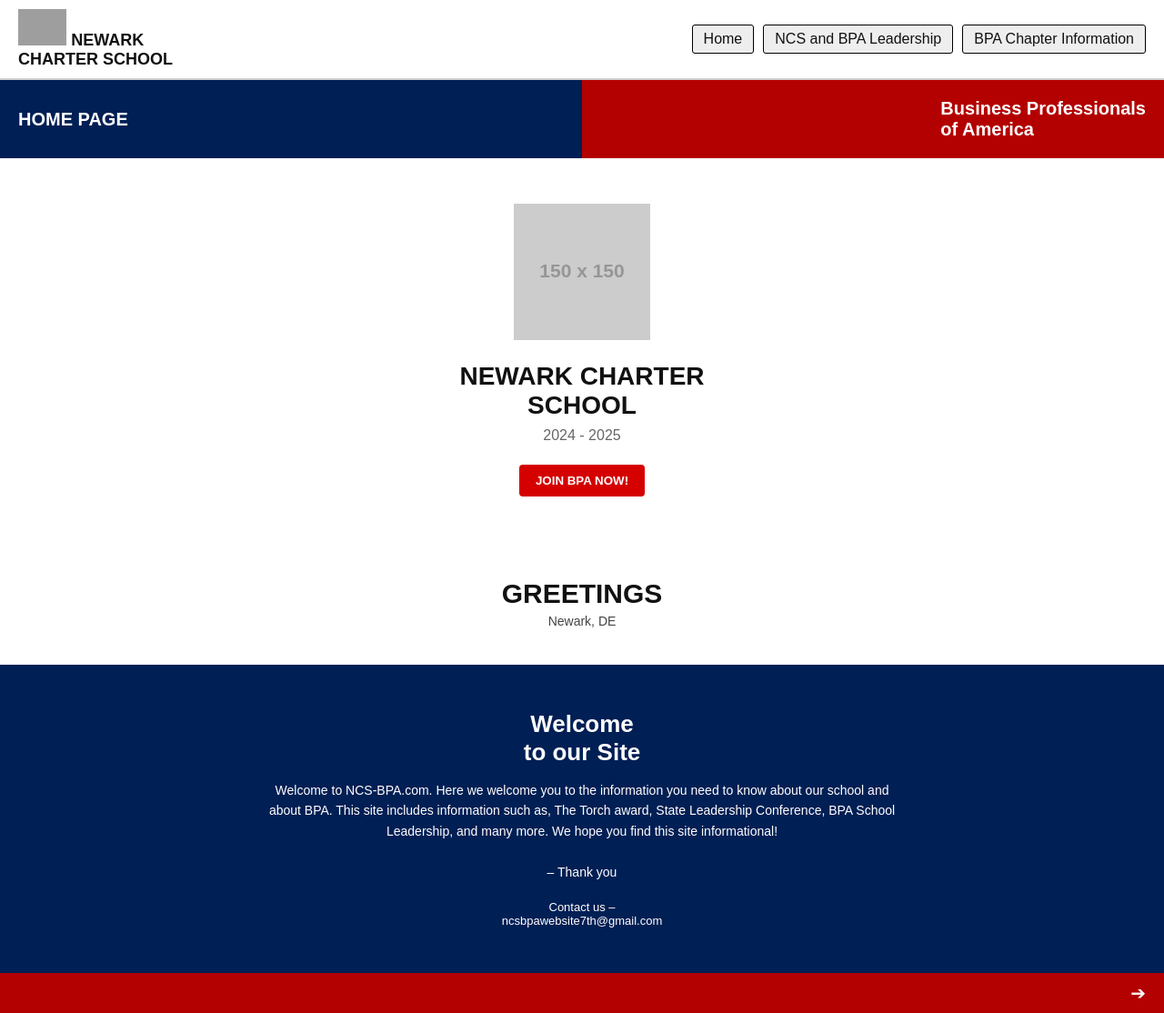
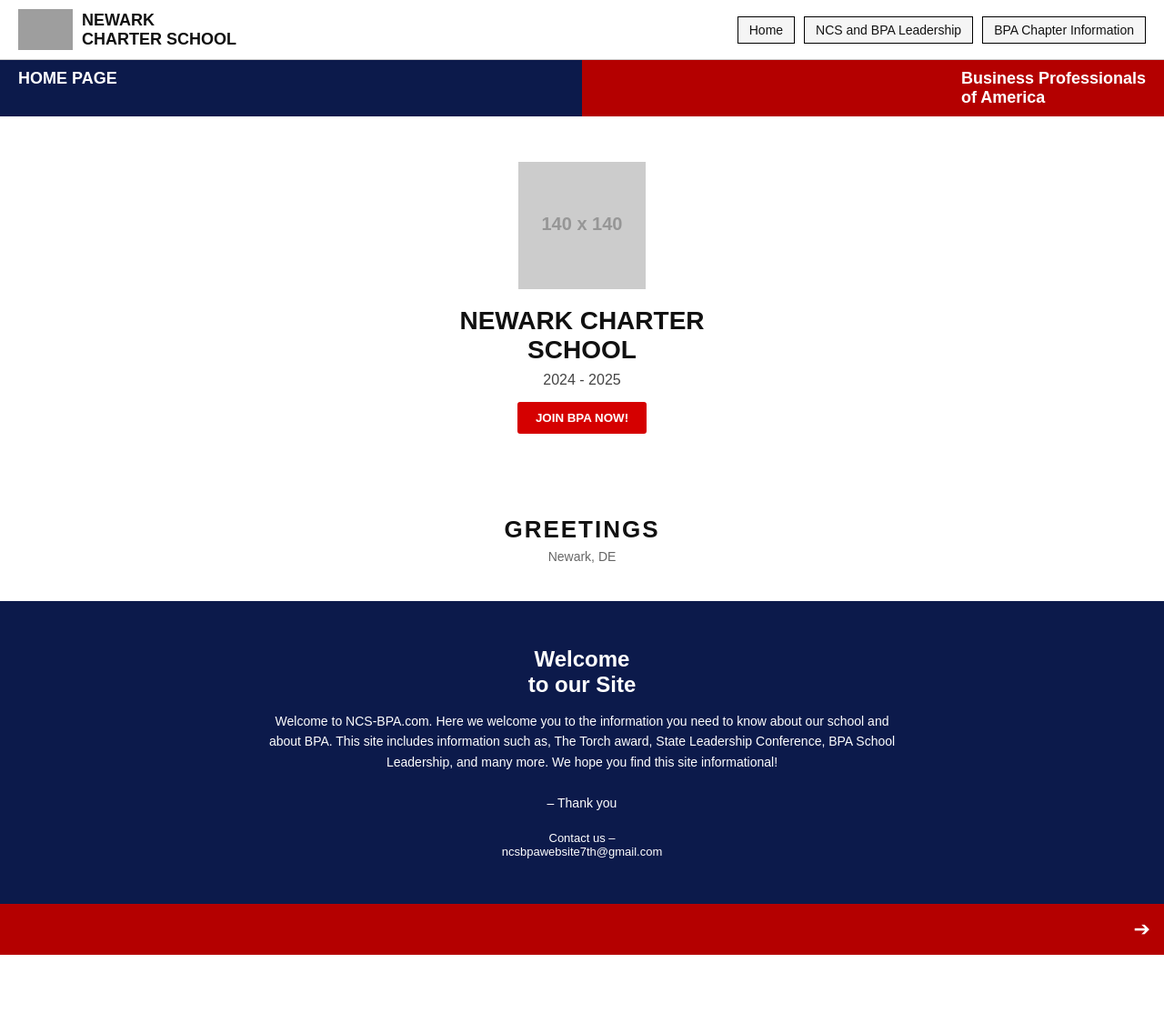
Before and after one commit to Harty45/StartPilot, a plain HTML site: page index.html in a window 1280 px wide. Shown: the whole page at 91% size. After the commit the page ends 1050 px from the top, so only its background shows below. Drawn offline with Linux system fonts and the light colour scheme; grey boxes are pictures that could not be loaded; placeholder pictures from the web are drawn by us.

Commit message:
Update index.html

```diff
--- a/index.html
+++ b/index.html
@@ -5,7 +5,7 @@
   <meta name="viewport" content="width=device-width, initial-scale=1.0" />
   <title>Newark Charter School - BPA</title>
   <style>
-    /* Global Styles */
+    /* Reset */
     * {
       margin: 0;
       padding: 0;
@@ -14,7 +14,7 @@
 
     body {
       font-family: Arial, sans-serif;
-      background-color: #fff;
+      background: #fff;
       color: #111;
     }
 
@@ -23,23 +23,26 @@
       color: inherit;
     }
 
-    /* Header */
+    /* HEADER */
     header {
       display: flex;
       align-items: center;
       justify-content: space-between;
+      padding: 10px 20px;
       background: #fff;
-      padding: 10px 20px;
-      border-bottom: 2px solid #ccc;
+      border-bottom: 1px solid #ccc;
     }
 
-    header img {
-      height: 40px;
+    .logo-name {
+      display: flex;
+      align-items: center;
+      gap: 10px;
+      font-size: 18px;
+      font-weight: bold;
     }
 
-    header .school-name {
-      font-weight: bold;
-      font-size: 18px;
+    .logo-name img {
+      height: 45px;
     }
 
     nav ul {
@@ -49,37 +52,36 @@
     }
 
     nav ul li {
-      background: #eee;
+      border: 1px solid #000;
       padding: 6px 12px;
-      border: 1px solid #000;
-      border-radius: 3px;
+      font-size: 14px;
+      background: #f5f5f5;
     }
 
     nav ul li:hover {
       background: #ddd;
     }
 
-    /* Hero Banner */
-    .hero {
+    /* TOP STRIP */
+    .top-strip {
       display: flex;
       justify-content: space-between;
-      align-items: center;
-      background: linear-gradient(to right, #001f54 50%, #b30000 50%);
+      background: linear-gradient(to right, #0c1a4b 50%, #b40000 50%);
       color: #fff;
-      padding: 20px;
-      font-size: 20px;
       font-weight: bold;
+      padding: 10px 20px;
+      font-size: 18px;
     }
 
-    /* Main Section */
+    /* MAIN SECTION */
     .main {
       text-align: center;
       padding: 50px 20px;
     }
 
     .main img {
-      width: 150px;
-      margin-bottom: 20px;
+      width: 140px;
+      margin-bottom: 15px;
     }
 
     .main h1 {
@@ -88,20 +90,19 @@
     }
 
     .main .year {
+      margin-top: 8px;
       font-size: 16px;
-      margin: 8px 0;
-      color: #666;
+      color: #444;
     }
 
     .main .btn {
-      display: inline-block;
       margin-top: 15px;
-      padding: 10px 18px;
+      padding: 10px 20px;
       background: #d50000;
       color: #fff;
       font-weight: bold;
       border: none;
-      border-radius: 4px;
+      border-radius: 3px;
       cursor: pointer;
     }
 
@@ -109,30 +110,33 @@
       background: #a00000;
     }
 
-    /* Greetings Section */
+    /* GREETINGS */
     .greetings {
       text-align: center;
       padding: 40px 20px;
-      font-size: 20px;
+    }
+
+    .greetings h2 {
+      font-size: 26px;
+      letter-spacing: 2px;
+      margin-bottom: 5px;
     }
 
     .greetings span {
-      display: block;
       font-size: 14px;
-      margin-top: 5px;
-      color: #444;
+      color: #666;
     }
 
-    /* Welcome Section */
+    /* WELCOME SECTION */
     .welcome {
-      background: #001f54;
+      background: #0c1a4b;
       color: #fff;
       text-align: center;
       padding: 50px 20px;
     }
 
     .welcome h2 {
-      font-size: 26px;
+      font-size: 24px;
       margin-bottom: 15px;
     }
 
@@ -144,22 +148,23 @@
     }
 
     .welcome .contact {
-      margin-top: 15px;
+      margin-top: 10px;
       font-size: 13px;
     }
 
-    /* Bottom Arrow */
-    .arrow {
-      text-align: right;
-      background: #b30000;
-      padding: 10px 20px;
+    /* RED BOTTOM ARROW STRIP */
+    .arrow-strip {
+      background: #b40000;
+      padding: 15px;
+      display: flex;
+      justify-content: flex-end;
     }
 
-    .arrow button {
+    .arrow-strip button {
       background: none;
       border: none;
       color: #fff;
-      font-size: 20px;
+      font-size: 22px;
       cursor: pointer;
     }
   </style>
@@ -168,9 +173,12 @@
 
   <!-- Header -->
   <header>
-    <div class="school-name">
+    <div class="logo-name">
       <img src="https://upload.wikimedia.org/wikipedia/commons/thumb/5/51/Red_star.svg/1200px-Red_star.svg.png" alt="Logo">
-      NEWARK <br> CHARTER SCHOOL
+      <div>
+        NEWARK <br>
+        CHARTER SCHOOL
+      </div>
     </div>
     <nav>
       <ul>
@@ -181,27 +189,27 @@
     </nav>
   </header>
 
-  <!-- Hero Section -->
-  <div class="hero">
+  <!-- Red/Blue Strip -->
+  <div class="top-strip">
     <div>HOME PAGE</div>
     <div>Business Professionals <br> of America</div>
   </div>
 
-  <!-- Main Section -->
+  <!-- Main -->
   <section class="main">
-    <img src="https://via.placeholder.com/150" alt="Capture the Moment Logo">
+    <img src="https://via.placeholder.com/140" alt="Capture the Moment Logo">
     <h1>NEWARK CHARTER <br> SCHOOL</h1>
     <div class="year">2024 - 2025</div>
     <button class="btn">JOIN BPA NOW!</button>
   </section>
 
-  <!-- Greetings Section -->
+  <!-- Greetings -->
   <section class="greetings">
     <h2>GREETINGS</h2>
     <span>Newark, DE</span>
   </section>
 
-  <!-- Welcome Section -->
+  <!-- Welcome -->
   <section class="welcome">
     <h2>Welcome <br> to our Site</h2>
     <p>
@@ -216,8 +224,8 @@
     </div>
   </section>
 
-  <!-- Arrow -->
-  <div class="arrow">
+  <!-- Bottom Arrow -->
+  <div class="arrow-strip">
     <button>&#10132;</button>
   </div>
 
```
